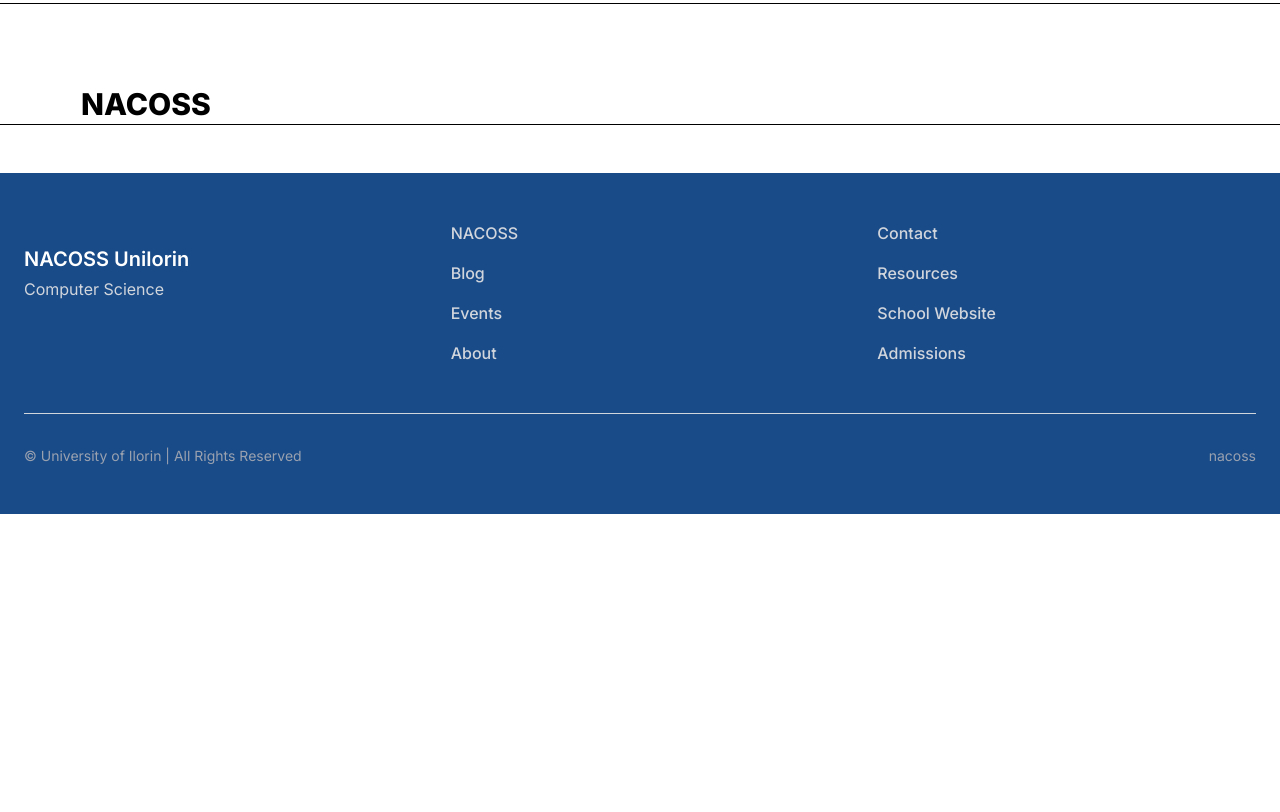
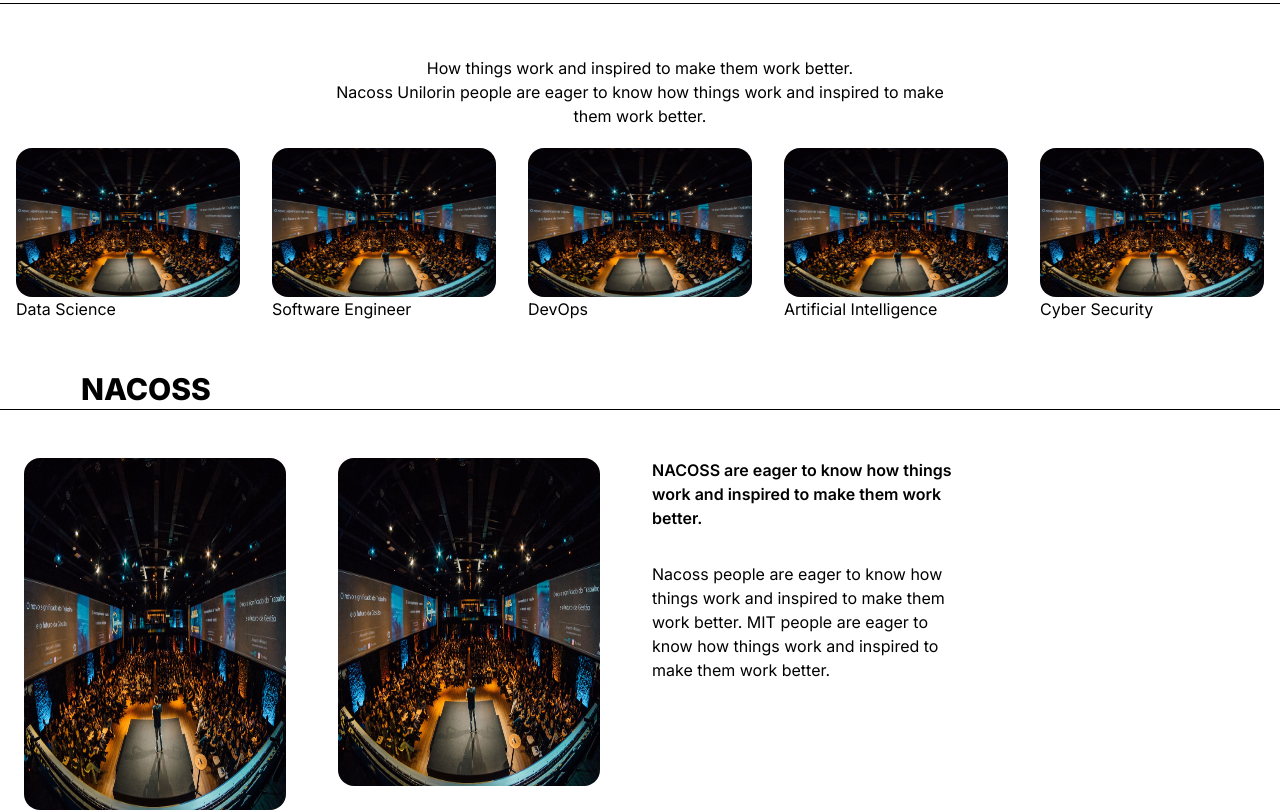
Before and after one commit to Oladotunlaniyan/NACOSS, a Next.js app: page /about in a window 1280 px wide. Shown: the part 1620-2432 px from the top of the page. Before the commit the page ends 2134 px from the top, so only its background shows below. Built offline with nearby package versions, Linux system fonts and the light colour scheme.

Commit message:
feat: HowItWorksSection, careerOpportunitiesSection, nacossSection

```diff
--- /dev/null
+++ b/src/app/about/NacossSection.tsx
@@ -0,0 +1,35 @@
+import Image from "next/image"
+import aboutSection1Img from "@/assets/AboutSection1Img.jpg"
+
+const nacossSection = () => {
+    return (
+        <div>
+            <div className="flex flex-auto ml-[24px] mb-20">
+                <div className="w-3/12">
+                    <Image
+                        src={aboutSection1Img}
+                        alt="Hero image"
+                        className="h-88 w-10/12 rounded-2xl w-2xl"
+                    />
+                </div>
+                <div className="w-3/12">
+                    <Image
+                        src={aboutSection1Img}
+                        alt="Hero image"
+                        className="h-82 w-10/12 rounded-2xl w-2xl"
+                    />
+                </div>
+                <div className="w-1/4">
+                    <h3 className="font-semibold">
+                        NACOSS are eager to know how things work and inspired to make them work better.
+                    </h3>
+                    <p className="mt-8">
+                        Nacoss people are eager to know how things work and inspired to make them work better. MIT people are eager to know how things work and inspired to make them work better.
+                    </p>
+                </div>
+            </div>
+        </div>
+    )
+}
+
+export default nacossSection
--- /dev/null
+++ b/src/app/about/careerOpportunitiesSection.tsx
@@ -0,0 +1,53 @@
+import Image from "next/image"
+import aboutSection1Img from "@/assets/AboutSection1Img.jpg"
+
+const careerOpportunitiesSection = () => {
+    return (
+        <div>
+            <div className="grid grid-cols-5 p-[16px] gap-8 w-full">
+                <div>
+                    <Image
+                        src={aboutSection1Img}
+                        alt="Hero image"
+                        className="h-fit rounded-2xl w-xl"
+                    />
+                    <p>Data Science</p>
+                </div>
+                <div>
+                    <Image
+                        src={aboutSection1Img}
+                        alt="Hero image"
+                        className="h-fit rounded-2xl w-xl"
+                    />
+                    <p>Software Engineer</p>
+                </div>
+                <div>
+                    <Image
+                        src={aboutSection1Img}
+                        alt="Hero image"
+                        className="h-fit rounded-2xl w-xl"
+                    />
+                    <p>DevOps</p>
+                </div>
+                <div>
+                    <Image
+                        src={aboutSection1Img}
+                        alt="Hero image"
+                        className="h-fit rounded-2xl w-xl"
+                    />
+                    <p>Artificial Intelligence</p>
+                </div>
+                <div>
+                    <Image
+                        src={aboutSection1Img}
+                        alt="Hero image"
+                        className="h-fit rounded-2xl w-xl"
+                    />
+                    <p>Cyber Security</p>
+                </div>
+            </div>
+        </div>
+    )
+}
+
+export default careerOpportunitiesSection
--- /dev/null
+++ b/src/app/about/howItWorksSection.tsx
@@ -0,0 +1,14 @@
+import Image from "next/image"
+import aboutSection1Img from "@/assets/AboutSection1Img.jpg"
+
+const howItWorksSection = () => {
+    return (
+        <div className="text-center p-[4px]">
+            <p>
+                 How things work and inspired to make them work better. <br /> Nacoss Unilorin people are eager to know how things work and inspired to make <br /> them work better.
+            </p>
+        </div>
+    )
+}
+
+export default howItWorksSection
--- a/src/app/about/page.tsx
+++ b/src/app/about/page.tsx
@@ -3,6 +3,9 @@
 import AboutSection1 from "./aboutSection1"
 import AboutSection2 from "./aboutSection2"
 import LeadershipSection from "./leadershipSection"
+import HowItWorksSection from "./howItWorksSection"
+import CareerOpportunitiesSection from "./careerOpportunitiesSection"
+import NacossSection from "./NacossSection"
 
 export default function ServicesPage() {
     return (
@@ -13,10 +16,14 @@
             <Title title="LEADERSHIP" />
             <LeadershipSection />
             <Title title="CAREER OPPORTUNITIES" />
+            <HowItWorksSection />
+            <CareerOpportunitiesSection />
+
             {/* career opportunities */}
             {/* tiny-title at the top */}
             {/* cards of different career paths in tech; Data Science, Software Engineering */}
             <Title title="NACOSS" />
+            <NacossSection />
 
 
         </div>
```
